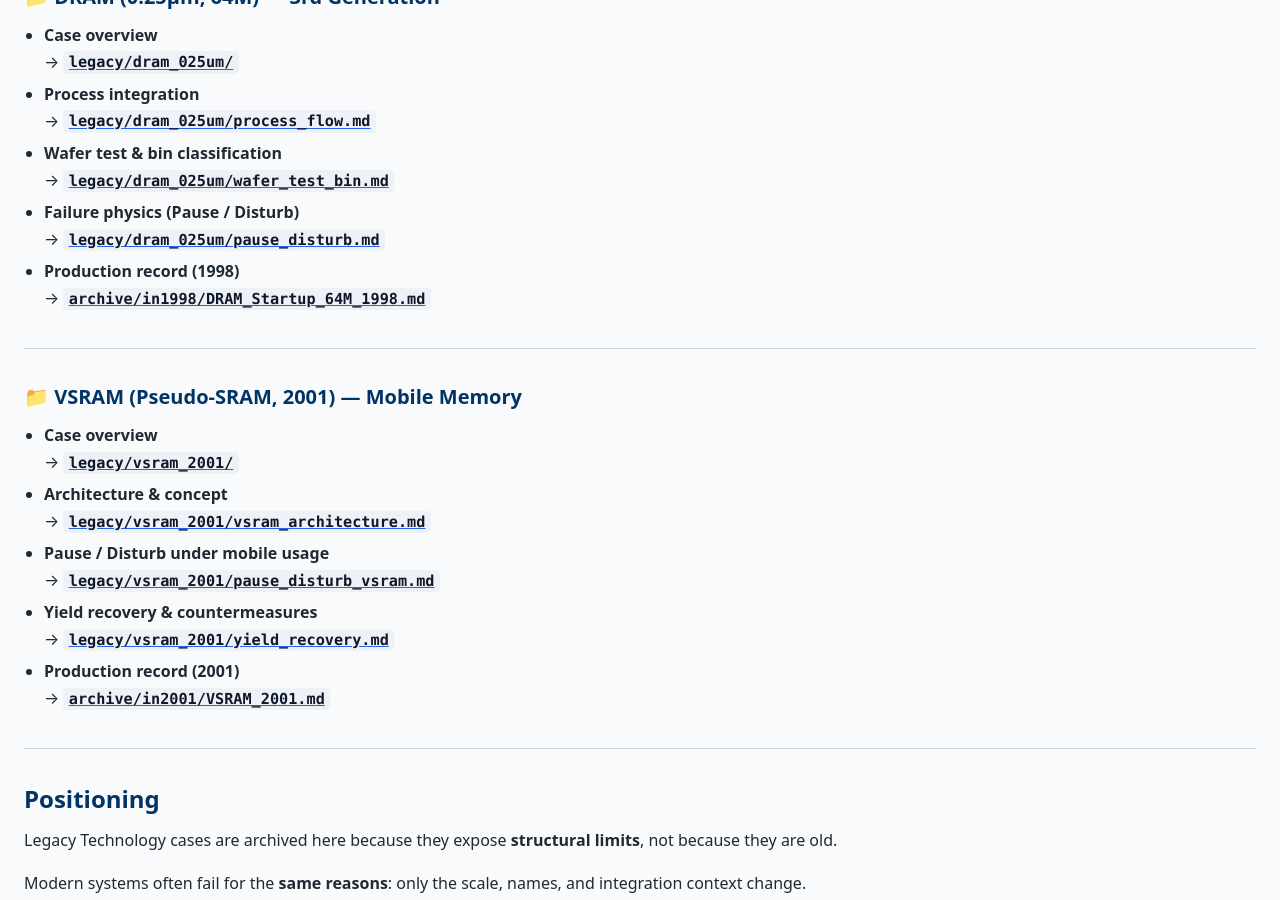
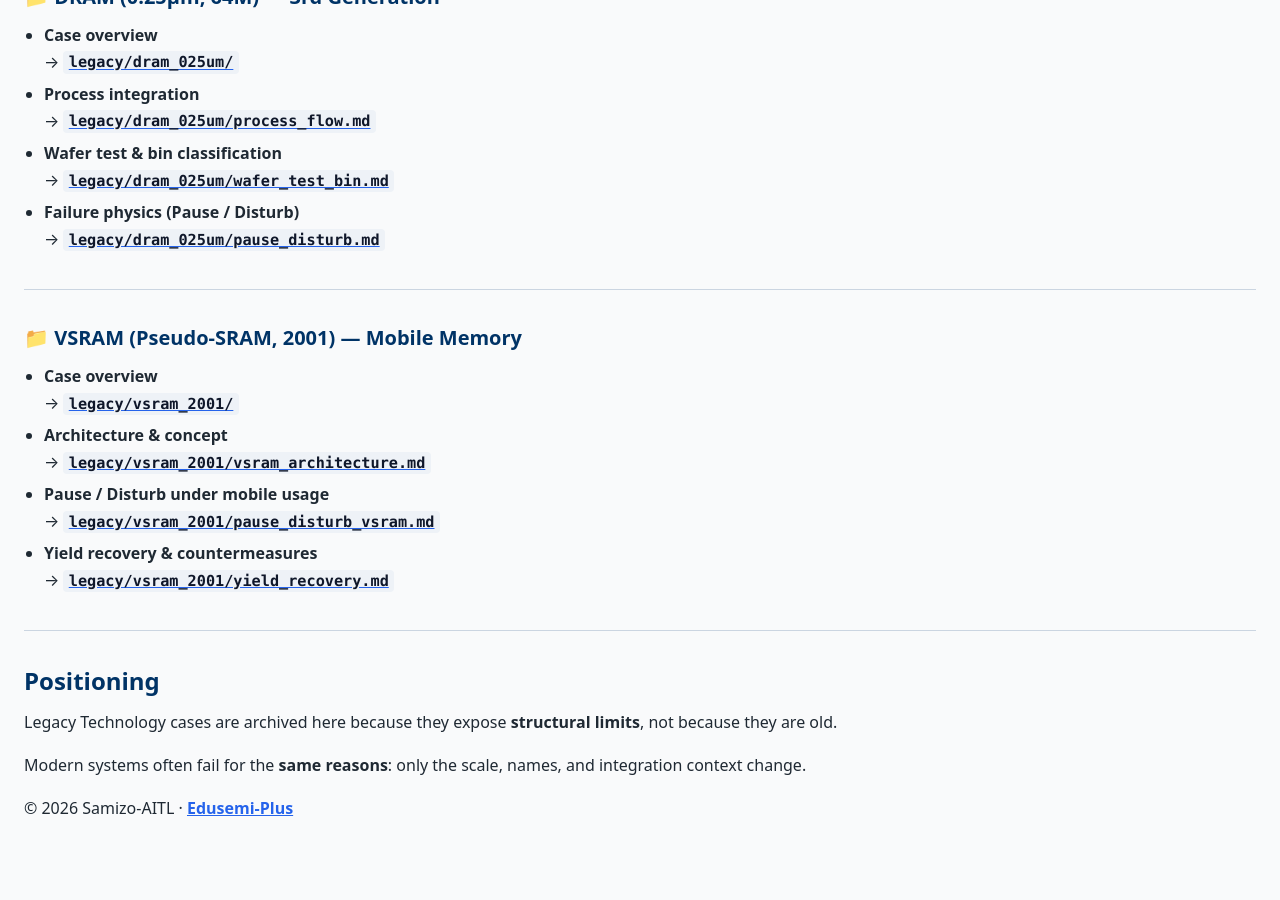
Before and after one commit to Samizo-AITL/Edusemi-Plus, a Jekyll site: the page built from archive/legacy/index.md, in a window 1280 px wide and 900 px high, scrolled down 925 px. Built offline with Jekyll 4.4.1, drawn with Linux system fonts in a browser that asks for light colours; after the commit the page ends 1764 px from its top, so only the background shows below that.

Commit message:
Update index.md

```diff
--- a/archive/legacy/index.md
+++ b/archive/legacy/index.md
@@ -52,8 +52,6 @@ not post-hoc explanation.
   → [`legacy/dram_025um/wafer_test_bin.md`](./dram_025um/wafer_test_bin.md)
 - **Failure physics (Pause / Disturb)**
   → [`legacy/dram_025um/pause_disturb.md`](./dram_025um/pause_disturb.md)
-- **Production record (1998)**
-  → [`archive/in1998/DRAM_Startup_64M_1998.md`](../in1998/DRAM_Startup_64M_1998.md)
 
 ---
 
@@ -66,8 +64,6 @@ not post-hoc explanation.
   → [`legacy/vsram_2001/pause_disturb_vsram.md`](./vsram_2001/pause_disturb_vsram.md)
 - **Yield recovery & countermeasures**
   → [`legacy/vsram_2001/yield_recovery.md`](./vsram_2001/yield_recovery.md)
-- **Production record (2001)**
-  → [`archive/in2001/VSRAM_2001.md`](../in2001/VSRAM_2001.md)
 
 ---
 
```
